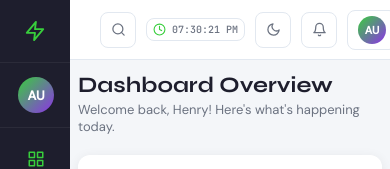
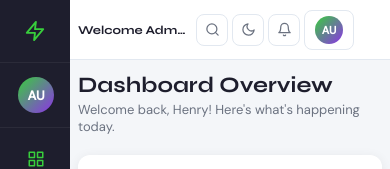
Before and after one commit to AsimKhan999/Admin-Dashboard, a React (Vite) app in the folder frontend/: page / in a window 390 px wide. Shown: the top 169 px of the page. Built offline with nearby package versions, Linux system fonts and the light colour scheme; no server answers; sample sign-in values are in the browser's storage.

Commit message:
Fix topbar spacing on very small screens (<400px)

```diff
--- a/frontend/src/index.css
+++ b/frontend/src/index.css
@@ -1365,6 +1365,13 @@ input[type=range] {
   .page-content { padding: 12px 8px; }
   .topbar-title { font-size: 13px; max-width: 150px; }
 }
+@media (max-width: 400px) {
+  .topbar { padding: 0 8px; gap: 4px; }
+  .topbar-actions { gap: 4px; }
+  .topbar-icon-btn { width: 32px; height: 32px; }
+  .topbar-clock { display: none; }
+  .topbar-title { font-size: 12px; max-width: 110px; }
+}
 
 /* Dark Mode Overrides */
 body.dark-mode {
```
